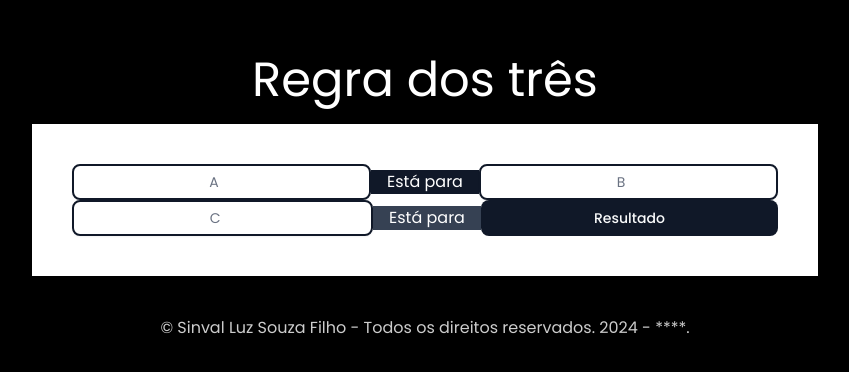
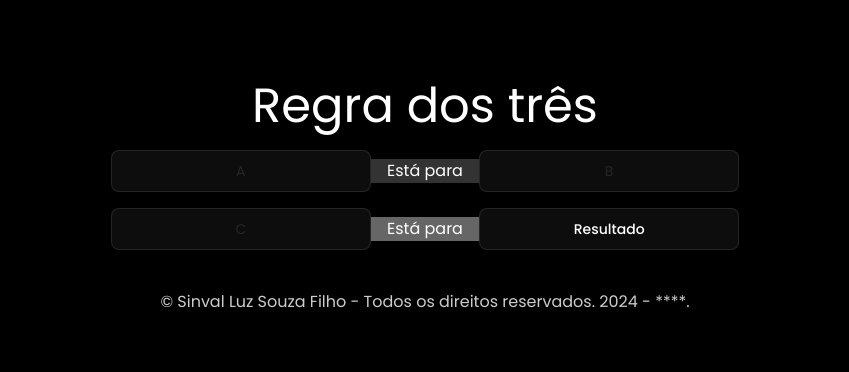
Before and after one commit to Sinvalluz/Regra-de-3, a Next.js app: page / in a window 1280 px wide. Shown: the part 202-574 px from the top of the page, without its empty margins (215-1064 px from the left). Built offline with nearby package versions, Linux system fonts and the light colour scheme.

Commit message:
fix(ui): improve copy feedback and simplify card design

```diff
--- a/src/app/globals.css
+++ b/src/app/globals.css
@@ -121,3 +121,14 @@
 		@apply bg-background text-foreground;
 	}
 }
+
+input[type='number']::-webkit-inner-spin-button,
+input[type='number']::-webkit-outer-spin-button {
+	-webkit-appearance: none;
+	margin: 0;
+}
+
+/* Firefox */
+input[type='number'] {
+	appearance: textfield;
+}
--- a/src/components/CardRule/index.tsx
+++ b/src/components/CardRule/index.tsx
@@ -18,7 +18,7 @@ export default function CardRule() {
 				setResult('Copiado!');
 				setTimeout(() => {
 					setResult(((Number(inputB) * Number(inputC)) / Number(inputA)).toFixed(2));
-				}, 1000);
+				}, 1500);
 			} catch (err) {
 				console.error('Falha ao copiar texto: ', err);
 				setResult('Erro ao Copiar!');
@@ -37,44 +37,51 @@ export default function CardRule() {
 		}
 	}, [inputA, inputB, inputC]);
 	return (
-		<div className='bg-white border-none p-4 w-11/12 sm:p-10 sm:w-full'>
+		<div className='w-11/12 flex flex-col gap-4'>
 			<div className='flex items-center'>
 				<Input
 					type='number'
-					className='flex-1 text-center border-2 border-gray-900 focus-visible:border-gray-500'
+					className='flex-1 text-center border text-white bg-white/5  border-white/10 placeholder:text-white/10 px-2 py-5 focus-visible:ring-0'
 					placeholder='A'
 					onChange={(e) => setInputA(e.target.value)}
 					value={inputA}
 				/>
 
-				<div className='whitespace-nowrap bg-gray-900 text-white px-4'>Está para</div>
+				<div className='whitespace-nowrap bg-white/20 text-white px-4'>Está para</div>
 
 				<Input
 					type='number'
-					className='flex-1 text-center border-2 border-gray-900'
+					className='flex-1 text-center border text-white bg-white/5 border-white/10 placeholder:text-white/10 px-2 py-5 focus-visible:ring-0'
 					placeholder='B'
 					onChange={(e) => setInputB(e.target.value)}
 					value={inputB}
 				/>
 			</div>
-
 			<div className='flex items-center'>
 				<Input
 					type='number'
-					className='flex-1 text-center border-2 border-gray-900'
+					className='flex-1 text-center border text-white bg-white/5  border-white/10 placeholder:text-white/10 px-2 py-5 focus-visible:ring-0'
 					placeholder='C'
 					onChange={(e) => setInputC(e.target.value)}
 					value={inputC}
 				/>
 
-				<div className='whitespace-nowrap bg-gray-700 text-white px-4'>Está para</div>
+				<div className='whitespace-nowrap bg-white/40 text-white px-4 '>Está para</div>
 
 				<Button
-					className='flex-1 w-full h-9 bg-gray-900 py-1 px-3 cursor-pointer box-border overflow-hidden  hover:bg-gray-700'
+					className='flex-1 w-full h-9 bg-white/5 py-5 px-2 cursor-pointer box-border overflow-hidden border text-white border-white/10  hover:bg-white/10 transition'
 					onClick={copyTextButton}
 					onMouseEnter={() => setIsHovered(true)}
 					onMouseLeave={() => setIsHovered(false)}>
-					{isHovered && result !== null ? 'Copiar' : result === null ? 'Resultado' : result}
+					{isHovered &&
+					result !== null &&
+					result !== 'Resultado' &&
+					result !== 'Copiado!' &&
+					result !== 'Erro ao Copiar!'
+						? 'Copiar'
+						: result === null
+						? 'Resultado'
+						: result}
 					{''}
 				</Button>
 			</div>
```
Lines whose indentation alone changed are shown as unchanged.
